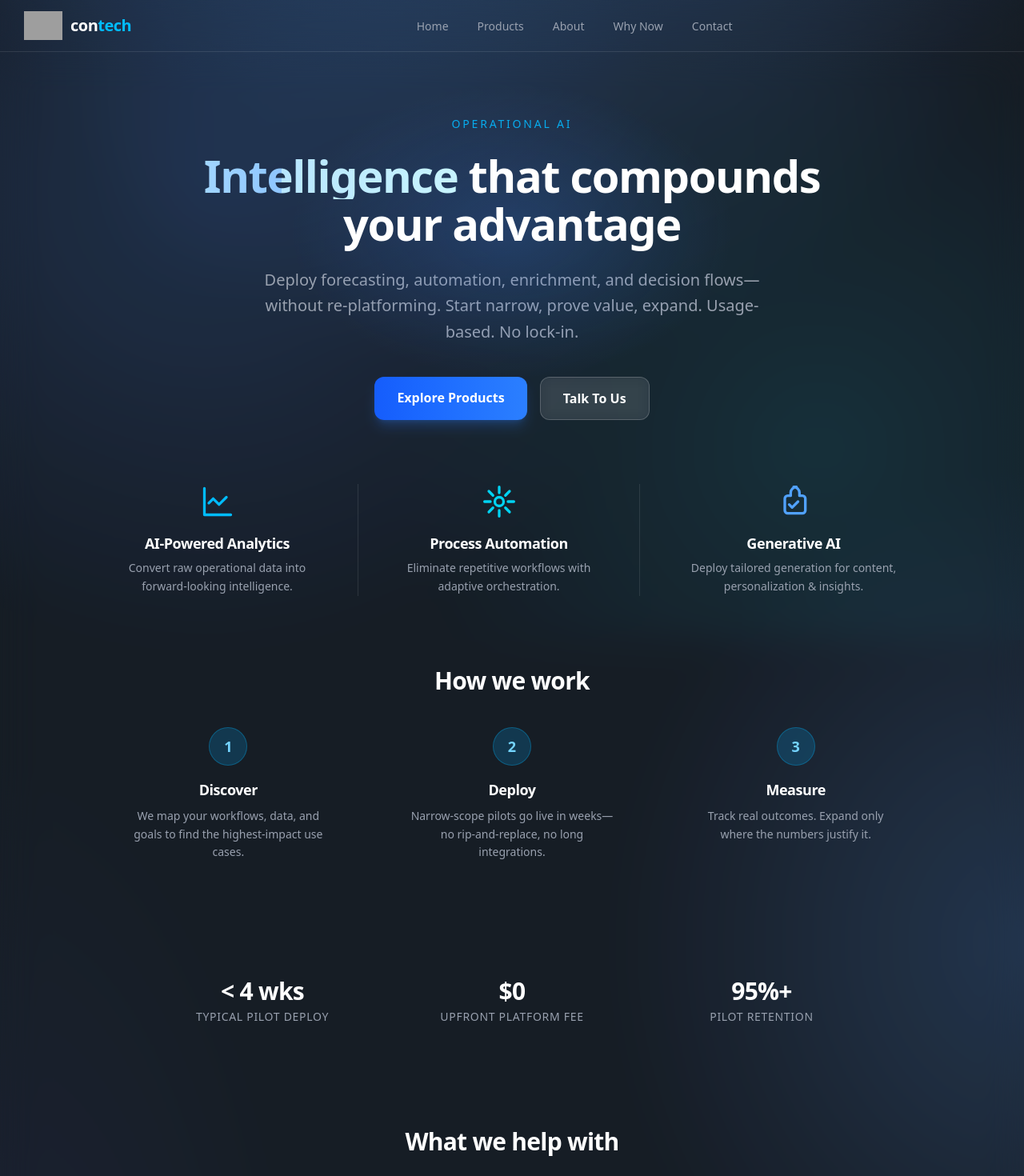
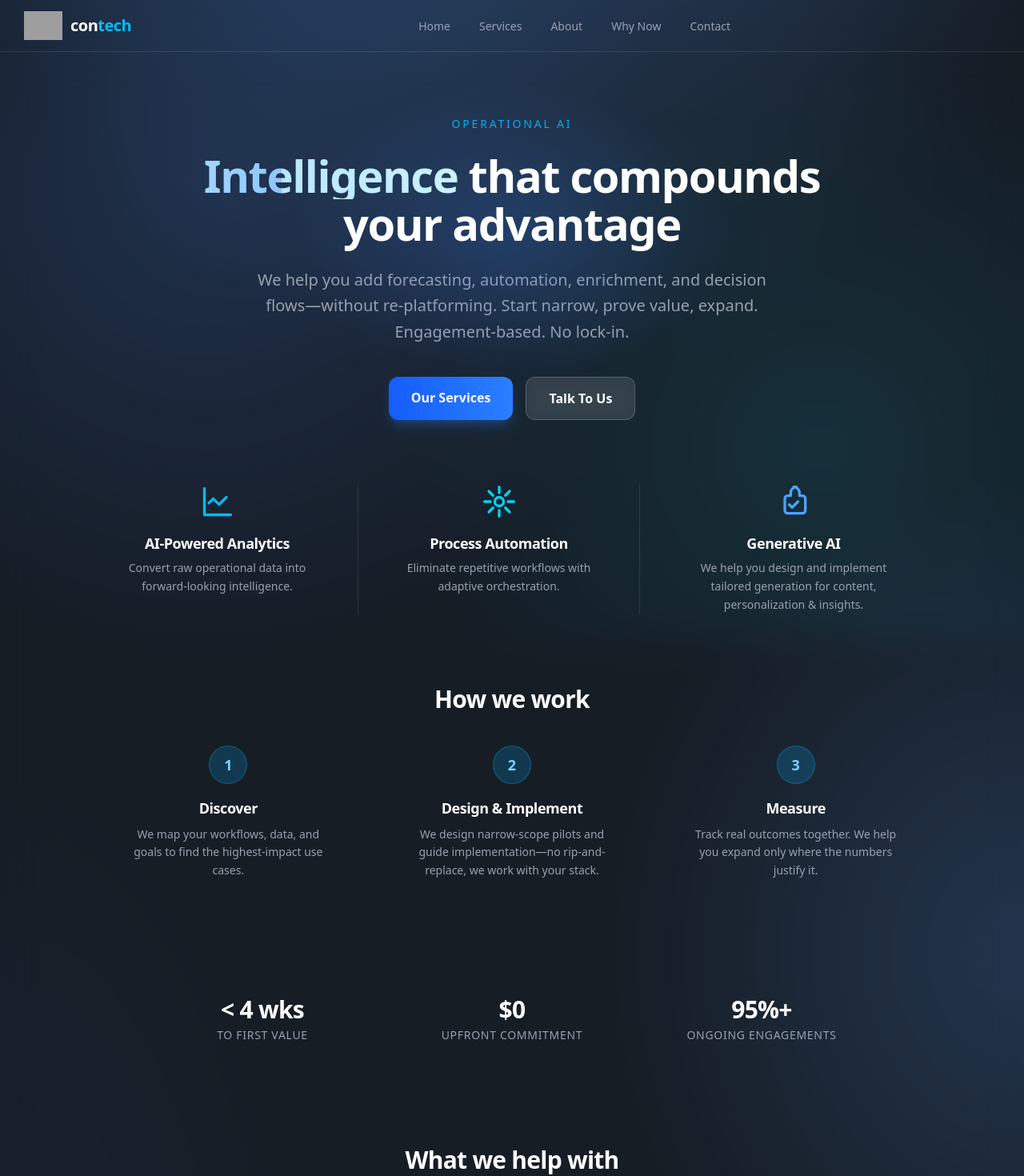
Before and after one commit to yoyoconnor/CONTECH, a Next.js app: page / in a window 1280 px wide. Shown: the top 1470 px of the page at 80% size. Built offline with nearby package versions, Linux system fonts and the light colour scheme; grey boxes are pictures that could not be loaded.

Commit message:
Reframe as consulting: How we work, stats, nav/footer Services, advisory copy across pages
Made-with: Cursor

```diff
--- a/src/app/Navbar.tsx
+++ b/src/app/Navbar.tsx
@@ -29,10 +29,10 @@ export function Navbar() {
           </div>
         </div>
         <ul className="hidden md:flex flex-1 justify-center gap-1">
-          {["Home", "Products", "About", "Why Now", "Contact"].map((label) => (
+          {["Home", "Services", "About", "Why Now", "Contact"].map((label) => (
             <li key={label}>
               <Link
-                href={label === "Home" ? "/" : label === "Why Now" ? "/why" : `/${label.toLowerCase()}`}
+                href={label === "Home" ? "/" : label === "Why Now" ? "/why" : label === "Services" ? "/products" : `/${label.toLowerCase()}`}
                 className="px-4 py-2 rounded-lg text-sm font-medium text-gray-400 hover:text-white hover:bg-white/5 transition-colors"
               >
                 {label}
@@ -59,10 +59,10 @@ export function Navbar() {
         <div className={`md:hidden absolute left-0 right-0 top-full z-40 ${menuOpen ? "block" : "hidden"}`}>
           <div className="rounded-b-2xl bg-white/[0.08] backdrop-blur-xl border border-t-0 border-white/10 p-4 shadow-xl">
             <ul className="flex flex-col gap-0.5 text-sm">
-              {["Home", "Products", "About", "Why Now", "Contact"].map((label) => (
+              {["Home", "Services", "About", "Why Now", "Contact"].map((label) => (
                 <li key={label}>
                   <Link
-                    href={label === "Home" ? "/" : label === "Why Now" ? "/why" : `/${label.toLowerCase()}`}
+                    href={label === "Home" ? "/" : label === "Why Now" ? "/why" : label === "Services" ? "/products" : `/${label.toLowerCase()}`}
                     onClick={() => setMenuOpen(false)}
                     className="block px-4 py-3 rounded-lg text-gray-300 hover:text-white hover:bg-white/5 transition-colors"
                   >
--- a/src/app/about/page.tsx
+++ b/src/app/about/page.tsx
@@ -35,7 +35,7 @@ export default function About() {
             <div>
               <h2 className="text-2xl font-bold text-white mb-4">What We Do</h2>
               <p className="text-gray-200 leading-relaxed">
-                Contech delivers AI-enabled automation, forecasting, data enrichment, and intelligent workflow orchestration—without forcing teams to re-platform. We integrate seamlessly with existing tools and expose capabilities through modular APIs and dashboards.
+                We help teams implement AI-enabled automation, forecasting, data enrichment, and intelligent workflow orchestration—without forcing re-platforming. We work with your existing tools and can design modular APIs and dashboards.
               </p>
             </div>
             <div>
--- a/src/app/contact/page.tsx
+++ b/src/app/contact/page.tsx
@@ -15,7 +15,7 @@ export default function Contact() {
       >
         <div className="absolute inset-0 opacity-0 hover:opacity-100 transition duration-300 bg-[radial-gradient(circle_at_50%_30%,rgba(255,255,255,0.06),transparent_60%)]" />
         <p className="text-gray-400 text-base md:text-lg mb-8 text-center leading-relaxed relative z-10">
-          Ready to explore what we can deploy together? Reach out—no sales theatre, just real capability.
+          Ready to explore how we can help? Reach out—no sales theatre, just real capability.
         </p>
         <div className="flex flex-col gap-3 w-full relative z-10">
           <a
--- a/src/app/layout.tsx
+++ b/src/app/layout.tsx
@@ -74,7 +74,7 @@ export default function RootLayout({ children }: { children: any }) {
                   <Image src="/logo.png" alt="Contech" width={96} height={96} className="h-11 w-auto object-contain" />
                   <span className="text-xl font-bold text-white tracking-tight">Contech</span>
                 </div>
-                <p className="text-sm text-gray-400 max-w-xs leading-relaxed">Operational AI that compounds your advantage — forecasting, automation, and generative insights without re-platforming.</p>
+                <p className="text-sm text-gray-400 max-w-xs leading-relaxed">Operational AI consulting — we help you add forecasting, automation, and generative insights without re-platforming.</p>
               </div>
 
               {/* Column 2: Links */}
@@ -82,7 +82,7 @@ export default function RootLayout({ children }: { children: any }) {
                 <h4 className="text-white font-semibold mb-4 text-sm uppercase tracking-wider opacity-90">Quick Links</h4>
                 <ul className="space-y-3 text-sm">
                   <li><Link href="/" className="text-gray-400 hover:text-white transition-colors">Home</Link></li>
-                  <li><Link href="/products" className="text-gray-400 hover:text-white transition-colors">Products</Link></li>
+                  <li><Link href="/products" className="text-gray-400 hover:text-white transition-colors">Services</Link></li>
                   <li><Link href="/about" className="text-gray-400 hover:text-white transition-colors">About</Link></li>
                   <li><Link href="/why" className="text-gray-400 hover:text-white transition-colors">Why Now</Link></li>
                   <li><Link href="/contact" className="text-gray-400 hover:text-white transition-colors">Contact</Link></li>
--- a/src/app/page.tsx
+++ b/src/app/page.tsx
@@ -25,7 +25,7 @@ export default function Home() {
     },
     {
       title: "Generative AI",
-      desc: "Deploy tailored generation for content, personalization & insights.",
+      desc: "We help you design and implement tailored generation for content, personalization & insights.",
       icon: (
         <svg width="44" height="44" viewBox="0 0 24 24" className="text-blue-400" fill="none" stroke="currentColor" strokeWidth="1.8" strokeLinecap="round" strokeLinejoin="round">
           <path d="M12 2a4 4 0 014 4v2h2a2 2 0 012 2v8a2 2 0 01-2 2H8a2 2 0 01-2-2v-8a2 2 0 012-2h2V6a4 4 0 014-4z" /><path d="M9 14l2 2 4-4" />
@@ -36,14 +36,14 @@ export default function Home() {
 
   const howItWorks = [
     { step: 1, title: "Discover", desc: "We map your workflows, data, and goals to find the highest-impact use cases." },
-    { step: 2, title: "Deploy", desc: "Narrow-scope pilots go live in weeks—no rip-and-replace, no long integrations." },
-    { step: 3, title: "Measure", desc: "Track real outcomes. Expand only where the numbers justify it." },
+    { step: 2, title: "Design & Implement", desc: "We design narrow-scope pilots and guide implementation—no rip-and-replace, we work with your stack." },
+    { step: 3, title: "Measure", desc: "Track real outcomes together. We help you expand only where the numbers justify it." },
   ];
 
   const stats = [
-    { value: "< 4 wks", label: "Typical pilot deploy" },
-    { value: "$0", label: "Upfront platform fee" },
-    { value: "95%+", label: "Pilot retention" },
+    { value: "< 4 wks", label: "To first value" },
+    { value: "$0", label: "Upfront commitment" },
+    { value: "95%+", label: "Ongoing engagements" },
   ];
 
   const useCases = [
@@ -82,7 +82,7 @@ export default function Home() {
           transition={{ delay: 0.1, duration: 0.6 }}
           className="text-gray-400 text-base md:text-xl mb-10 max-w-2xl leading-relaxed"
         >
-          Deploy forecasting, automation, enrichment, and decision flows—without re-platforming. Start narrow, prove value, expand. Usage-based. No lock-in.
+          We help you add forecasting, automation, enrichment, and decision flows—without re-platforming. Start narrow, prove value, expand. Engagement-based. No lock-in.
         </motion.p>
         <motion.div
           initial="hidden"
@@ -91,7 +91,7 @@ export default function Home() {
           className="flex flex-col sm:flex-row gap-3 sm:gap-4"
         >
           {[
-            { label: "Explore Products", href: "/products", primary: true },
+            { label: "Our Services", href: "/products", primary: true },
             { label: "Talk To Us", href: "/contact" },
           ].map((btn) => (
             <Link key={btn.label} href={btn.href} legacyBehavior>
--- a/src/app/products/page.tsx
+++ b/src/app/products/page.tsx
@@ -6,7 +6,7 @@ import { motion } from "framer-motion";
 const products = [
   {
     name: "All-in-One Customer Business Solution",
-    description: "One platform for CRM, support, analytics, and automation—unified for small and mid-sized teams.",
+    description: "We help you design and implement an all-in-one customer and business solution—CRM, support, analytics, and automation unified for your team.",
     image: "/globe.svg",
     link: "#",
   },
@@ -45,7 +45,7 @@ const previousProjects = [
 export default function Products() {
   return (
     <div className="min-h-full w-full flex flex-col items-center py-8">
-      <h1 className="text-3xl md:text-4xl font-bold text-white mb-10 tracking-tight text-center">Our Products</h1>
+      <h1 className="text-3xl md:text-4xl font-bold text-white mb-10 tracking-tight text-center">Our Services</h1>
       <div className="grid grid-cols-1 md:grid-cols-3 gap-6 w-full max-w-6xl">
         {products.map((product, i) => (
           <motion.div
@@ -76,7 +76,7 @@ export default function Products() {
       <section className="w-full max-w-6xl mt-16 md:mt-20">
         <h2 className="text-2xl md:text-3xl font-bold text-white mb-2 tracking-tight text-center">Previous Projects</h2>
         <p className="text-gray-400 text-center text-sm md:text-base max-w-xl mx-auto mb-10">
-          Selected past engagements and proof-of-concept deployments.
+          Selected past engagements and proof-of-concept work.
         </p>
         <div className="grid grid-cols-1 md:grid-cols-3 gap-6">
           {previousProjects.map((project, i) => (
--- a/src/app/why/page.tsx
+++ b/src/app/why/page.tsx
@@ -47,7 +47,7 @@ export default function WhyNow() {
         <div className="card-base card-loose text-center relative overflow-hidden">
           <div className="absolute inset-0 opacity-0 hover:opacity-100 transition bg-[radial-gradient(circle_at_40%_30%,rgba(255,255,255,0.18),transparent_65%)]" />
           <h3 className="text-2xl font-bold text-white mb-4 relative z-10">Begin With One Workflow</h3>
-          <p className="text-gray-200 mb-6 leading-relaxed relative z-10">We don&apos;t sell transformation theatre. We deploy durable capability. Start small—expand with proof.</p>
+          <p className="text-gray-200 mb-6 leading-relaxed relative z-10">We don&apos;t sell transformation theatre. We help you build durable capability. Start small—expand with proof.</p>
           <Link href="/contact" className="inline-block px-8 py-4 bg-blue-600 hover:bg-blue-500 text-white font-semibold rounded-xl shadow-lg focus:outline-none focus:ring-2 focus:ring-blue-400 focus:ring-offset-2 transition relative z-10">Talk To Us</Link>
         </div>
       </div>
```
